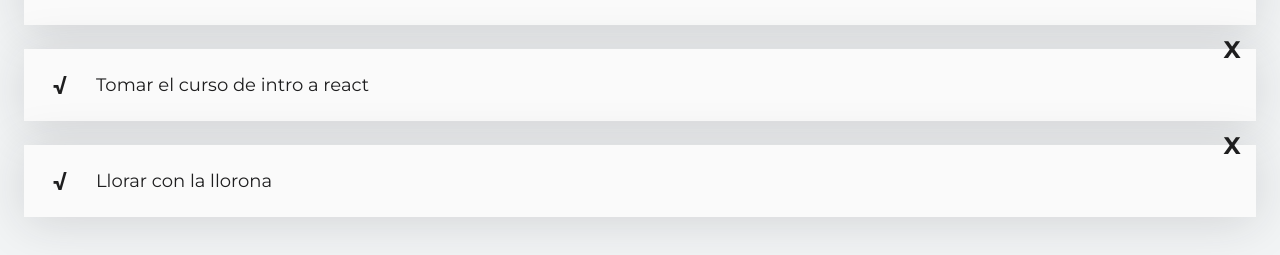
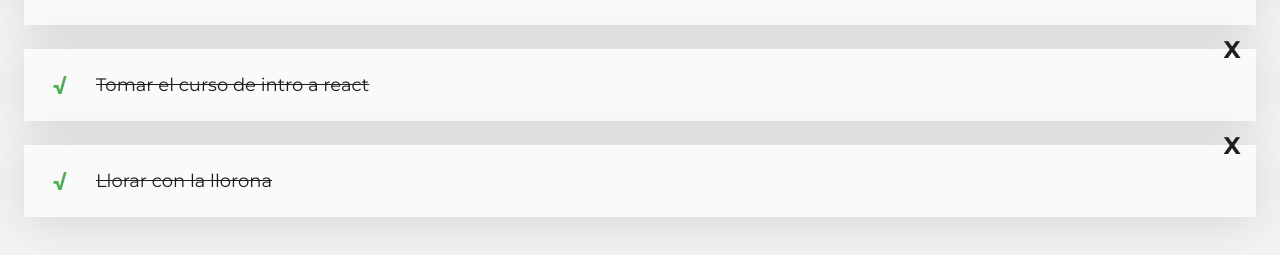
Before and after one commit to hectorairy/curso-intro-react, a React (Create React App) app: page / in a window 1280 px wide. Shown: the part 266-521 px from the top of the page. Built offline with nearby package versions, Linux system fonts and the light colour scheme.

Commit message:
feat: :sparkles: adds useState to create interactivity between all components

```diff
--- a/src/App.jsx
+++ b/src/App.jsx
@@ -1,4 +1,4 @@
-import React from "react";
+import React, { useState } from "react";
 import { CreateTodoButton } from "./CreateTodoButton";
 import { TodoCounter } from "./TodoCounter";
 import { TodoItem } from "./TodoItem";
@@ -7,23 +7,56 @@ import { TodoSearch } from "./TodoSearch";
 
 // import "./App.css";
 
-const todos = [
+const defaultTodos = [
   { text: "Cortar cebolla", completed: false },
-  { text: "Tomar el curso de intro a react", completed: false },
-  { text: "Llorar con la llorona", completed: false },
+  { text: "Tomar el curso de intro a react", completed: true },
+  { text: "Llorar con la llorona", completed: true },
 ];
 
 function App() {
+  const [todos, setTodos] = useState(defaultTodos);
+  const [searchValue, setSearchValue] = useState("");
+
+  let searchedTodos = [];
+  if (searchValue.length) {
+    searchedTodos = todos.filter((todo) =>
+      todo.text.toLowerCase().includes(searchValue.toLowerCase())
+    );
+  } else {
+    searchedTodos = todos;
+  }
+  const totalTodos = searchedTodos.length;
+  const completedTodos = searchedTodos.filter((todo) => todo.completed).length;
+
+  const onComplete = (text) => {
+    const updatedTodos = todos.map((todo) => {
+      if (todo.text === text) {
+        todo.completed = !todo.completed;
+      }
+      return todo;
+    });
+    setTodos(updatedTodos);
+    alert("Ya completaste el TODO " + text);
+  };
+
+  const onDelete = (text) => {
+    const updatedTodos = todos.filter((todo) => todo.text !== text);
+    setTodos(updatedTodos);
+    alert("Eliminaste el TODO " + text);
+  };
+
   return (
     <>
-      <TodoCounter />
-      <TodoSearch />
+      <TodoCounter completedTodos={completedTodos} totalTodos={totalTodos} />
+      <TodoSearch searchValue={searchValue} setSearchValue={setSearchValue} />
       <TodoList>
-        {todos.map((todo) => (
+        {searchedTodos.map((todo) => (
           <TodoItem
             key={todo.text}
             text={todo.text}
             completed={todo.completed}
+            onComplete={() => onComplete(todo.text)}
+            onDelete={() => onDelete(todo.text)}
           />
         ))}
       </TodoList>
--- a/src/CreateTodoButton.jsx
+++ b/src/CreateTodoButton.jsx
@@ -2,5 +2,16 @@ import React from "react";
 import "./CreateTodoButton.css";
 
 export const CreateTodoButton = () => {
-  return <button className="CreateTodoButton">+</button>;
+  const onClickButton = (msg) => {
+    alert(msg);
+  };
+
+  return (
+    <button
+      className="CreateTodoButton"
+      onClick={() => onClickButton("Aquí se debería de abrir el modal")}
+    >
+      +
+    </button>
+  );
 };
--- a/src/TodoCounter.jsx
+++ b/src/TodoCounter.jsx
@@ -1,6 +1,10 @@
 import React from "react";
 import "./TodoCounter.css";
 
-export const TodoCounter = () => {
-  return <h2 className="TodoCounter">Has completado 2 de 3 TODOs</h2>;
+export const TodoCounter = ({ completedTodos, totalTodos }) => {
+  return (
+    <h2 className="TodoCounter">
+      Has completado {completedTodos} de {totalTodos} TODOs
+    </h2>
+  );
 };
--- a/src/TodoItem.jsx
+++ b/src/TodoItem.jsx
@@ -1,18 +1,21 @@
 import React from "react";
 import "./TodoItem.css";
 
-export const TodoItem = (props) => {
+export const TodoItem = ({ onComplete, onDelete, text, completed }) => {
   return (
     <li className="TodoItem">
       <span
-        className={`Icon Icon-check ${props.completed && "Icon-check--active"}`}
+        className={`Icon Icon-check ${completed && "Icon-check--active"}`}
+        onClick={onComplete}
       >
         √
       </span>
-      <p className={`TodoItem-p ${props.completed && "TodoItem-p--complete"}`}>
-        {props.text}
+      <p className={`TodoItem-p ${completed && "TodoItem-p--complete"}`}>
+        {text}
       </p>
-      <span className="Icon Icon-delete">X</span>
+      <span className="Icon Icon-delete" onClick={onDelete}>
+        X
+      </span>
     </li>
   );
 };
--- a/src/TodoSearch.jsx
+++ b/src/TodoSearch.jsx
@@ -1,6 +1,19 @@
 import React from "react";
 import "./TodoSearch.css";
 
-export const TodoSearch = () => {
-  return <input className="TodoSearch" placeholder="Cebolla" />;
+export const TodoSearch = ({ searchValue, setSearchValue }) => {
+  const onSearchValueChange = (event) => {
+    setSearchValue(event.target.value);
+  };
+
+  return (
+    <>
+      <input
+        className="TodoSearch"
+        placeholder="Cebolla"
+        onChange={onSearchValueChange}
+      />
+      <p>{searchValue}</p>
+    </>
+  );
 };
```
